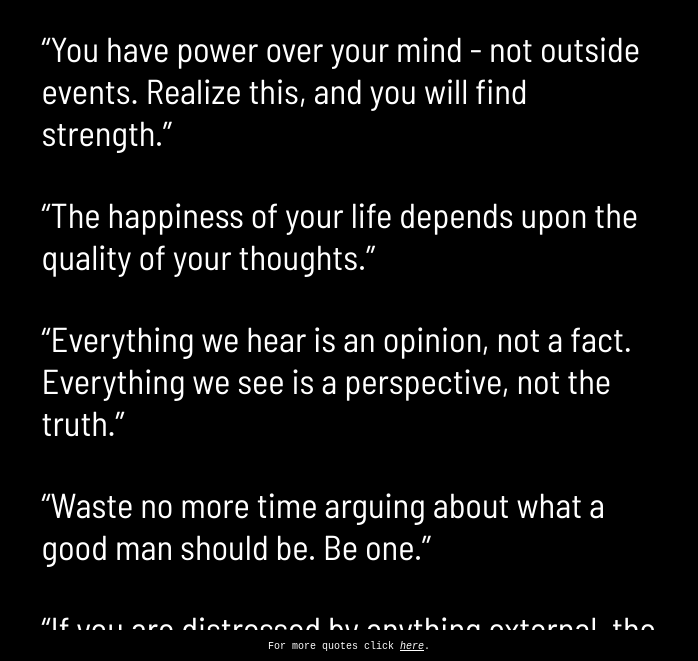
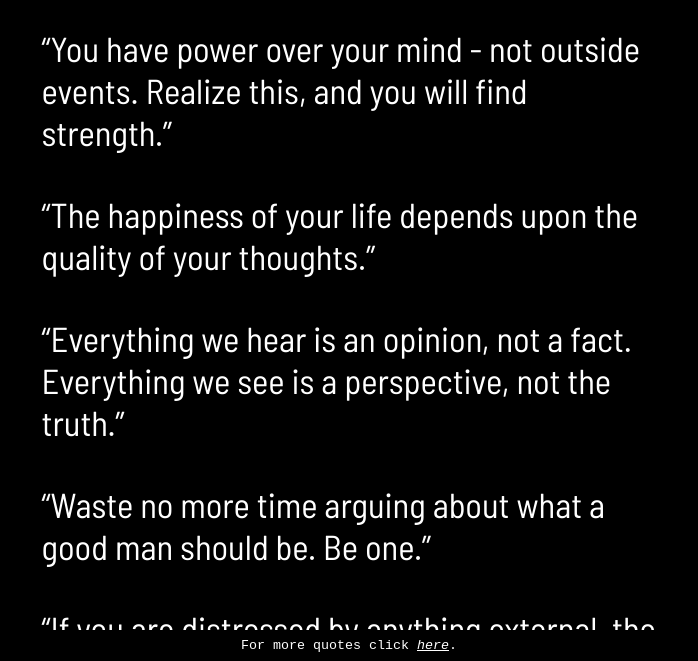
Before and after one commit to KC-002/quotes, a plain HTML site: page index.html in a window 1280 px wide. Shown: the part 139-800 px from the top of the page, without its empty margins (291-989 px from the left). Drawn offline with Linux system fonts and the light colour scheme.

Commit message:
footer text size change

```diff
--- a/style.css
+++ b/style.css
@@ -79,8 +79,7 @@ footer{
 
 .foot{
     color:white;
-    font-size: small;
-    font-size: 10px;
+    font-size: 10pt;
 }
 a{
 
```
